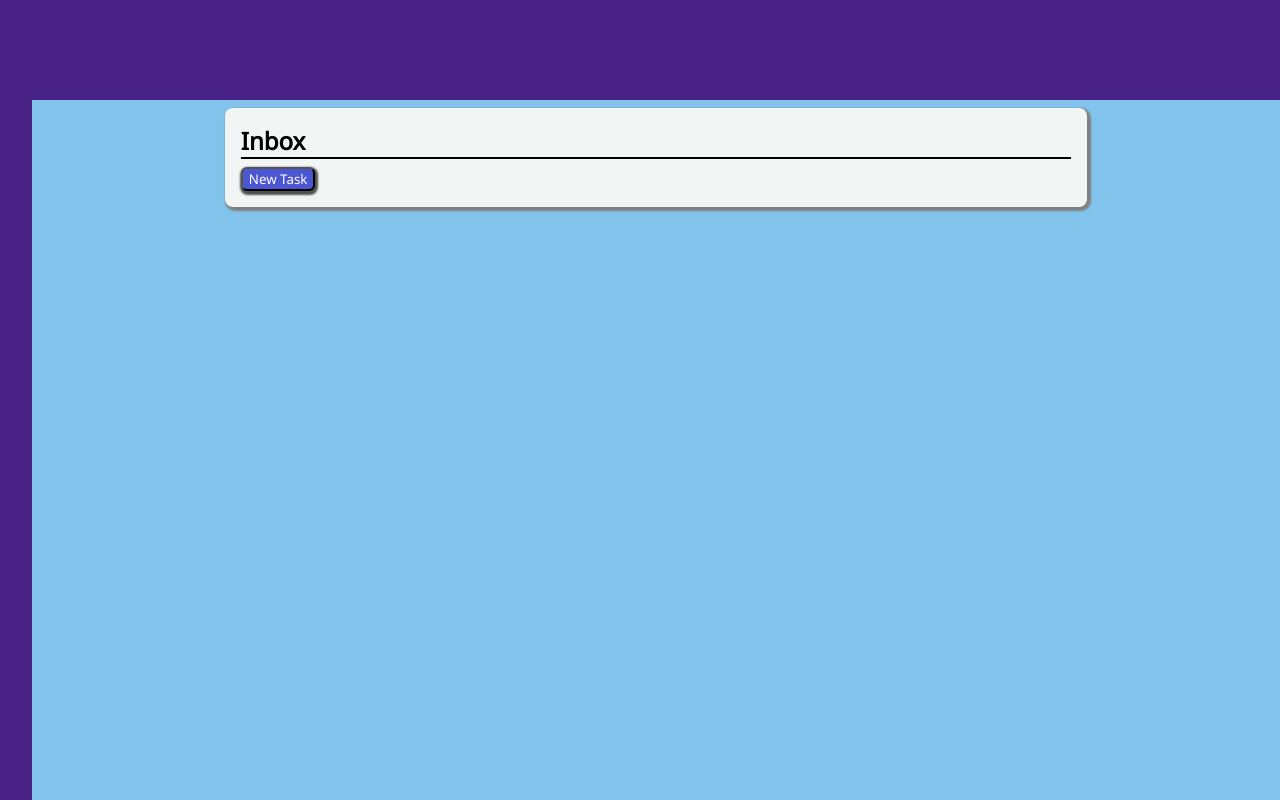
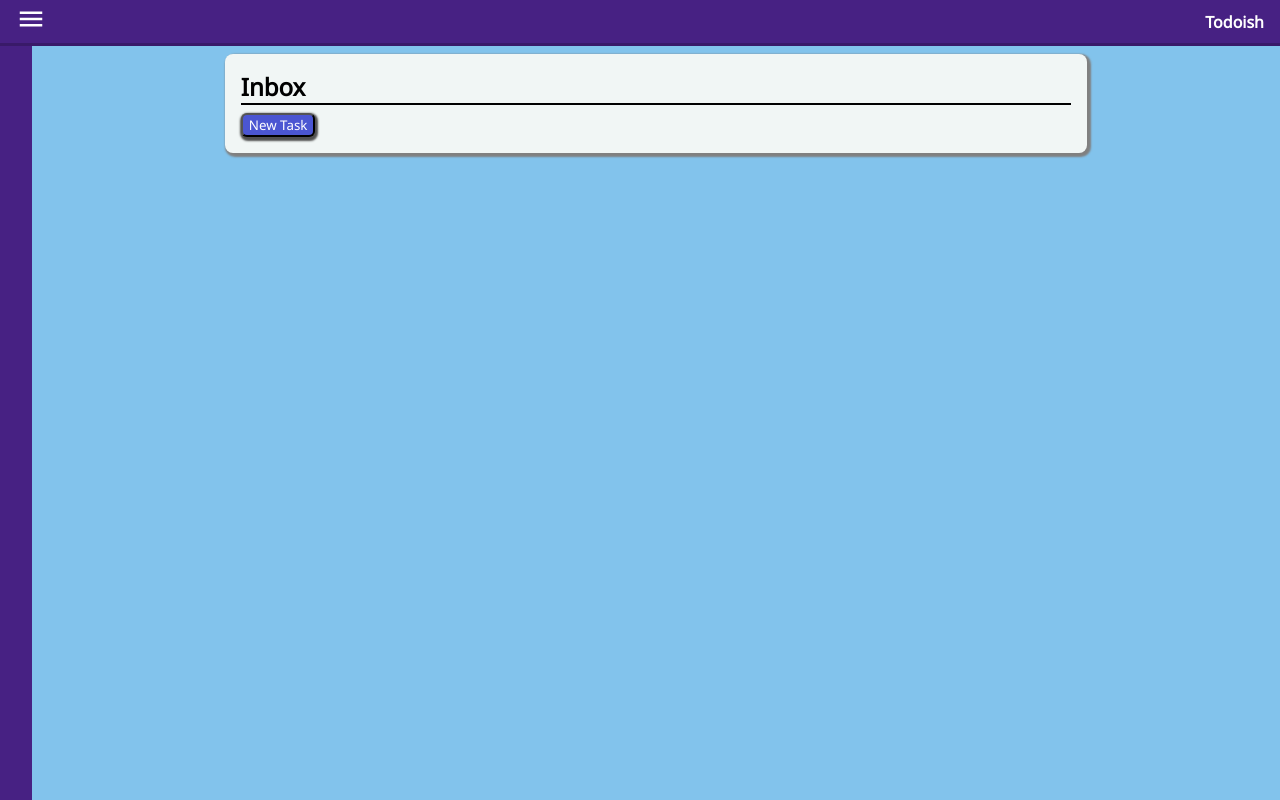
Before and after one commit to jdittert/todoapp, a website built with webpack: page dist/index.html in a window 1280 px wide. Built offline with nearby package versions, Linux system fonts and the light colour scheme.

Commit message:
Add header content

```diff
--- a/src/index.js
+++ b/src/index.js
@@ -3,7 +3,6 @@ import './style.css';
 // eslint-disable-next-line import/no-extraneous-dependencies
 import { includes, startCase } from 'lodash';
 import format from 'date-fns/format';
-import { parse, parseISO } from 'date-fns';
 import Task from './modules/task';
 
 
@@ -43,10 +42,29 @@ const header = document.createElement('div');
 header.setAttribute('id', 'header');
 mainDiv.appendChild(header);
 
+// Header content
+const sidebarCollapse = document.createElement('div');
+header.appendChild(sidebarCollapse);
+sidebarCollapse.classList.add('header-icon');
+const menuImage = document.createElement('img');
+menuImage.setAttribute('src', './images/menu.svg');
+sidebarCollapse.appendChild(menuImage);
+
+const appName = document.createElement('div');
+header.appendChild(appName);
+appName.classList.add('brand-name');
+appName.innerText = 'Todoish';
+
 // Create sidebar
 const sidebar = document.createElement('div');
 sidebar.setAttribute('id', 'sidebar');
 mainDiv.appendChild(sidebar);
+
+// Sidebar collapse
+sidebarCollapse.addEventListener('click', toggleSidebar);
+function toggleSidebar() {
+    sidebar.classList.toggle('hide');
+};
 
 // Add projects to sidebar
 function updateSidebar() {
--- a/src/style.css
+++ b/src/style.css
@@ -1,5 +1,7 @@
 :root {
     --dark-accent-color: #472183;
+    --dark-accent-color-light: #6c4d9c;
+    --dark-accent-color-dark: #391a69;
     --header-background: #f1f6f5;
     --light-accent-color: #82c3ec;
     --cancel-color: #ff4242;
@@ -34,14 +36,34 @@ main {
     grid-area: 1 / 1 / 2 / 3;
     background-color: var(--dark-accent-color);
     color: white;
-    height: 100px;
+    height: min-content;
+    padding: 4px 16px;
+    margin-bottom: 3px;
+    box-shadow: 2px 2px 2px 5px var(--dark-accent-color-dark);
+    display: flex;
+    justify-content: space-between;
+    align-items: center;
+    font-size: 1rem;
+}
+
+.header-icon:hover {
+    background-color: var(--dark-accent-color-light);
+    border-radius: 4px;
+}
+img {
+    width: 30px;
+    height: auto;
+}
+
+.brand-name {
+    font-weight: bold;
 }
 
 #sidebar {
     background-color: var(--dark-accent-color);
     color: white;
     grid-area: 2 / 1 / 3 / 2;
-    font-size: 2rem;
+    font-size: 1.5rem;
     padding-left: 1rem;
     padding-right: 1rem;
     padding-top: .25rem;
```
Also changed, not shown: dist/images/menu.svg (added), dist/main.js.
